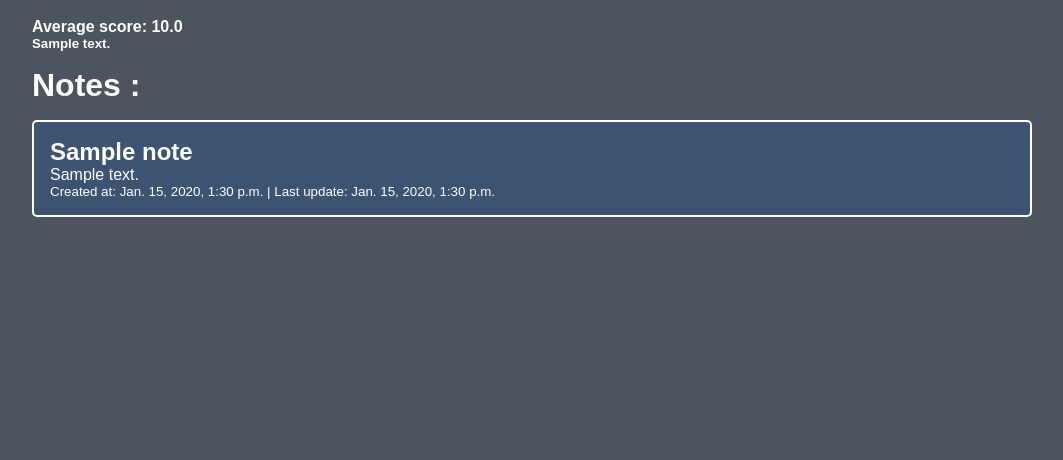
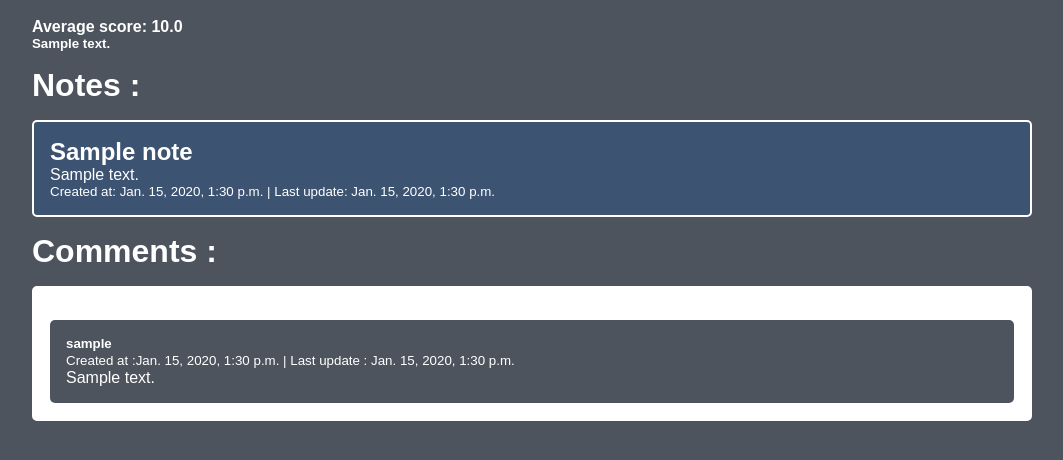
Before and after one commit to araxabd/academic-notes-organizer, a Django app: page /1 in a window 1280 px wide. Shown: the part 279-739 px from the top of the page, without its empty margins (108-1171 px from the left). Run offline with Django 5.2, Linux system fonts and the light colour scheme; tables that the repository leaves empty hold one stand-in row (values such as "Sample post").

Commit message:
add comment section

```diff
--- a/project/marketplace/views.py
+++ b/project/marketplace/views.py
@@ -38,9 +38,11 @@ def course_public_profile(request, course_id):
                 comment.save()
         return redirect("marketplace:course_public_profile", course_id=course.id)
     notes = course.notes.filter(is_public=True).only("title", "desc", "created", "updated").order_by("created")
+    comments = course.comments.select_related("user").order_by("-created")
     context = {
             'course': course,
             'notes': notes,
+            'comments': comments,
             'rating_form': rating_form,
             'comment_form': comment_form
             }
--- a/project/static/styles.css
+++ b/project/static/styles.css
@@ -444,3 +444,22 @@ body {
 	padding: 1rem;
 	margin-top: 1rem;
 }
+
+.comments {
+	background: var(--text);
+	color: var(--fore);
+	padding: 1rem;
+	margin-top: 1rem;
+	border-radius: 5px;
+	max-height: 20rem;
+	overflow: auto;
+	border: 2px solid var(--text);
+}
+
+.comment-message {
+	background: var(--back);
+	color: var(--text);
+	border-radius: 5px;
+	margin-top: 1rem;
+	padding: 1rem;
+}
--- a/project/templates/marketplace/course_public_profile.html
+++ b/project/templates/marketplace/course_public_profile.html
@@ -27,6 +27,22 @@
 </div>
 {% endif %}
 
+<h3 style="padding-top: 1rem;font-size: 2rem;"> Comments : </h3>
+<div class="comments">
+	{% for comment in comments %}
+	<div class="comment-message">
+		<h5>{{ comment.user.username }}</h5>
+		<small>Created at :{{ comment.created }} | Last update : {{ comment.updated }}</small>
+		<p>
+		{{ comment.content|linebreaks }}
+		</p>
+	</div>
+	{% empty %}
+	<strong>There is no comment submitted about this course.</strong>
+	{% endfor %}
+</div>
+
+
 {% if comment_form %}
 <div class="comment-box">
 	<form class="common-form" method="POST">
```
